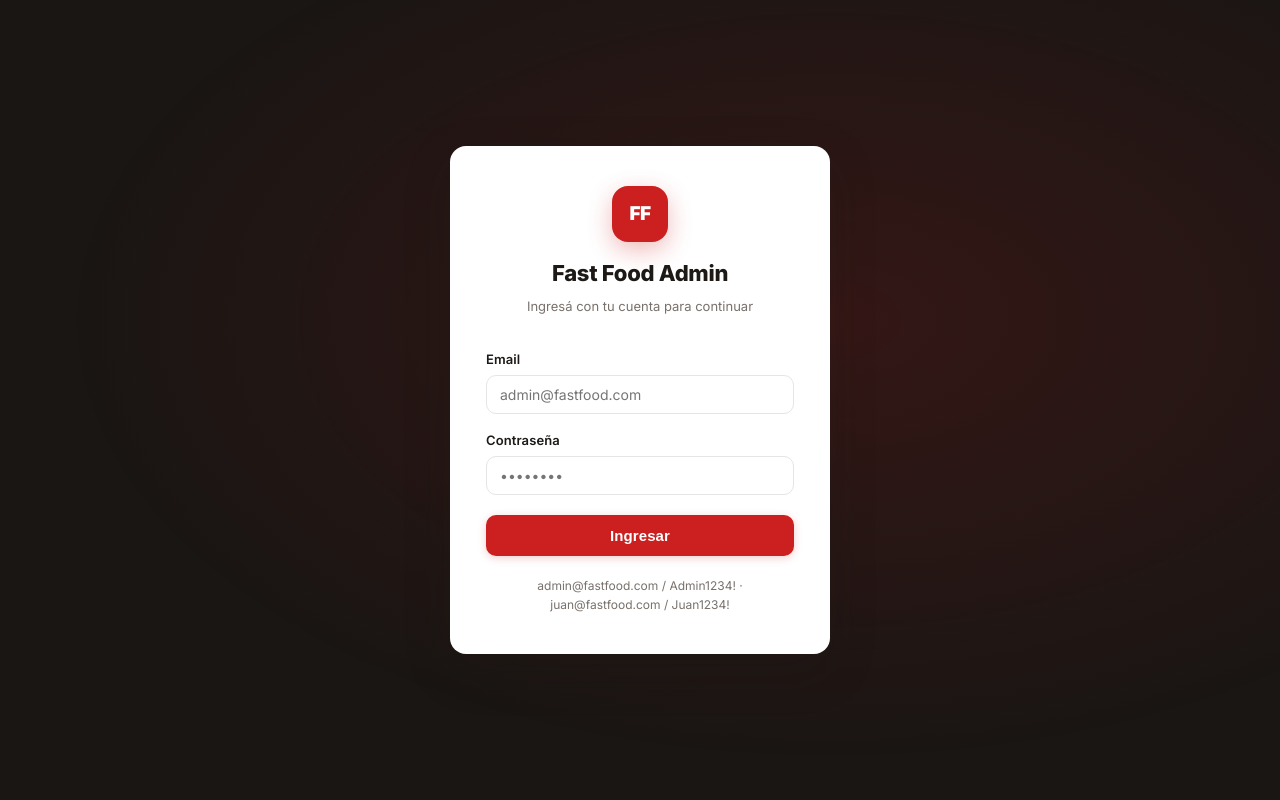
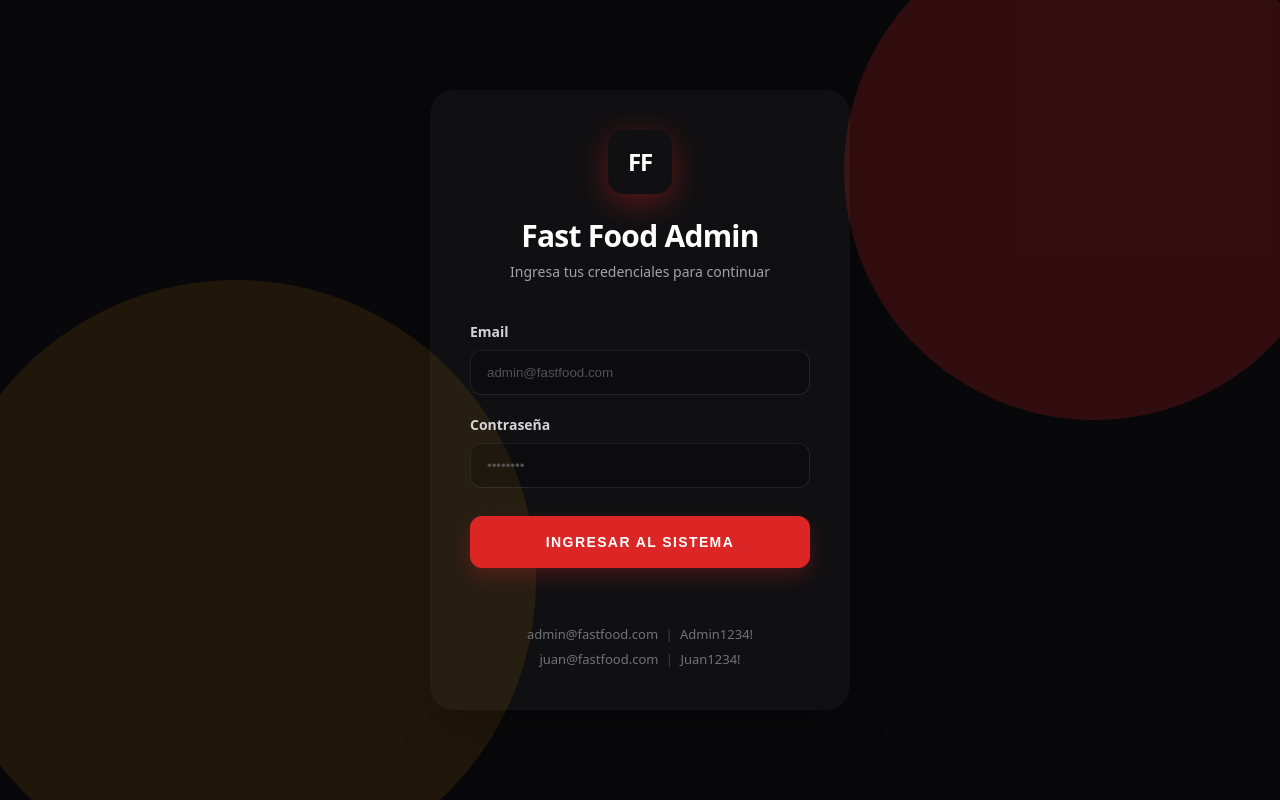
Before and after one commit to Salita-Verde-SA/Parcial2-Espejo-Magni, a React (Vite) app in the folder frontend/: page /login in a window 1280 px wide. Built offline with nearby package versions, Linux system fonts and the light colour scheme; no server answers; what @mercadopago/sdk-react would draw is missing.

Commit message:
Rediseño de login

```diff
--- a/frontend/src/index.css
+++ b/frontend/src/index.css
@@ -518,60 +518,7 @@ tbody td {
 .alert-danger  { background: var(--danger-bg);  color: #991B1B; border: 1px solid #FECACA; }
 .alert-success { background: var(--success-bg); color: #166534; border: 1px solid #BBF7D0; }
 
-/* ─── Login ─────────────────────────────────────────────────────────────────── */
-.login-page {
-  min-height: 100vh;
-  background: var(--navbar-bg);
-  display: flex;
-  align-items: center;
-  justify-content: center;
-  padding: 20px;
-}
-
-.login-page::before {
-  content: '';
-  position: fixed;
-  inset: 0;
-  background: radial-gradient(ellipse at 65% 40%, rgba(204,31,31,.15) 0%, transparent 65%);
-  pointer-events: none;
-}
-
-.login-card {
-  background: var(--surface);
-  border-radius: var(--radius-lg);
-  box-shadow: var(--shadow-lg);
-  padding: 40px 36px;
-  width: 100%;
-  max-width: 380px;
-  position: relative;
-  z-index: 1;
-}
-
-.login-logo {
-  text-align: center;
-  margin-bottom: 32px;
-}
-
-.login-logo-mark {
-  display: inline-flex;
-  align-items: center;
-  justify-content: center;
-  width: 56px; height: 56px;
-  background: var(--brand);
-  border-radius: 16px;
-  margin-bottom: 14px;
-  font-size: 19px;
-  font-weight: 900;
-  color: #fff;
-  letter-spacing: -.5px;
-  box-shadow: 0 8px 24px rgba(204,31,31,.3);
-}
-
-.login-logo h1 { font-size: 22px; font-weight: 800; color: var(--text); letter-spacing: -.3px; }
-.login-logo p  { color: var(--text-muted); font-size: 13px; margin-top: 5px; }
-
-.login-card .form-input { width: 100%; }
-.login-card .btn-primary { width: 100%; justify-content: center; padding: 12px; font-size: 15px; margin-top: 4px; }
+/* ─── Login (Migrated to Tailwind in LoginPage.tsx) ────────────────────────── */
 
 /* ─── Empty state ───────────────────────────────────────────────────────────── */
 .empty-state {
--- a/frontend/src/pages/LoginPage.tsx
+++ b/frontend/src/pages/LoginPage.tsx
@@ -8,7 +8,6 @@ import { useNavigate } from 'react-router-dom'
 import { login } from '../api/auth'
 
 export default function LoginPage() {
-  // useState: estado local del componente (no necesita store global)
   const [email, setEmail]       = useState('')
   const [password, setPassword] = useState('')
   const [error, setError]       = useState('')     // mensaje de error a mostrar
@@ -16,85 +15,100 @@ export default function LoginPage() {
 
   const navigate = useNavigate()
 
-  // ─── handleSubmit ─────────────────────────────────────────────────────────
-  // Se llama al enviar el formulario.
-  // Patrón estándar: try/catch/finally para manejar el estado de carga.
   async function handleSubmit(e: FormEvent) {
-    e.preventDefault()   // evita que el navegador recargue la página (comportamiento default del form)
+    e.preventDefault()
     setError('')
     setLoading(true)
     try {
       await login(email, password)
-      // Si login() no lanzó error → credenciales correctas → redirige
-      navigate('/', { replace: true })  // replace: true → no puede volver con "Atrás" al login
+      navigate('/', { replace: true })
     } catch (err: unknown) {
-      // Extrae el mensaje de error del backend (FastAPI devuelve { detail: "..." })
-      // La cadena de "?" (optional chaining) evita crashes si alguna parte es undefined
       const msg =
         (err as { response?: { data?: { detail?: string } } })?.response?.data
           ?.detail ?? 'Email o contraseña incorrectos'
       setError(msg)
     } finally {
-      setLoading(false)  // siempre se ejecuta, tanto si hay error como si no
+      setLoading(false)
     }
   }
 
   return (
-    <div className="login-page">
-      {/* Tarjeta blanca flotante sobre el fondo oscuro */}
-      <div className="login-card">
+    <div className="min-h-screen bg-[#08080A] flex items-center justify-center p-4 relative overflow-hidden font-sans">
+      {/* Background glow effects */}
+      <div className="absolute top-[-10%] right-[-5%] w-[500px] h-[500px] bg-red-600/20 rounded-full blur-[80px] pointer-events-none" />
+      <div className="absolute bottom-[-10%] left-[-5%] w-[600px] h-[600px] bg-amber-500/10 rounded-full blur-[80px] pointer-events-none" />
 
-        {/* Logo de la app */}
-        <div className="login-logo">
-          <div className="login-logo-mark">FF</div>
-          <h1>Fast Food Admin</h1>
-          <p>Ingresá con tu cuenta para continuar</p>
+      {/* Login Card */}
+      <div className="w-full max-w-[420px] bg-white/[0.03] backdrop-blur-2xl border border-white/10 rounded-3xl p-8 sm:p-10 shadow-2xl relative z-10">
+
+        {/* Header */}
+        <div className="text-center mb-10">
+          <div className="inline-flex items-center justify-center w-16 h-16 rounded-2xl bg-gradient-to-br from-red-500 to-red-700 shadow-[0_8px_32px_rgba(220,38,38,0.4)] mb-6">
+            <span className="text-2xl font-black text-white tracking-tighter">FF</span>
+          </div>
+          <h1 className="text-2xl sm:text-3xl font-bold text-white tracking-tight mb-2">Fast Food Admin</h1>
+          <p className="text-sm text-neutral-400 font-medium">Ingresa tus credenciales para continuar</p>
         </div>
 
-        {/* Mensaje de error (solo se muestra si error !== "") */}
-        {error && <div className="alert alert-danger">{error}</div>}
+        {/* Error Alert */}
+        {error && (
+          <div className="mb-6 p-4 bg-red-500/10 border border-red-500/20 rounded-xl text-red-400 text-sm font-medium text-center">
+            {error}
+          </div>
+        )}
 
-        <form onSubmit={handleSubmit}>
-          <div className="form-group">
-            <label className="form-label" htmlFor="email">Email</label>
+        <form onSubmit={handleSubmit} className="space-y-5">
+          <div className="space-y-2">
+            <label className="block text-sm font-semibold text-neutral-300" htmlFor="email">Email</label>
             <input
               id="email"
-              className="form-input"
               type="email"
               autoComplete="email"
               placeholder="admin@fastfood.com"
               value={email}
-              // Patrón controlled input: el valor del input siempre es el del estado
               onChange={(e) => setEmail(e.target.value)}
               required
+              className="w-full bg-black/20 border border-white/10 text-white placeholder-neutral-600 rounded-xl px-4 py-3.5 focus:outline-none focus:border-red-500/50 focus:ring-1 focus:ring-red-500/50 transition-all duration-300"
             />
           </div>
 
-          <div className="form-group">
-            <label className="form-label" htmlFor="password">Contraseña</label>
+          <div className="space-y-2">
+            <label className="block text-sm font-semibold text-neutral-300" htmlFor="password">Contraseña</label>
             <input
               id="password"
-              className="form-input"
               type="password"
               autoComplete="current-password"
               placeholder="••••••••"
               value={password}
               onChange={(e) => setPassword(e.target.value)}
               required
+              className="w-full bg-black/20 border border-white/10 text-white placeholder-neutral-600 rounded-xl px-4 py-3.5 focus:outline-none focus:border-red-500/50 focus:ring-1 focus:ring-red-500/50 transition-all duration-300"
             />
           </div>
 
-          {/* disabled={loading}: bloquea el botón mientras espera la respuesta */}
-          <button className="btn btn-primary" type="submit" disabled={loading} style={{ width: '100%' }}>
-            {/* Muestra spinner girando mientras carga, si no muestra texto */}
-            {loading ? <span className="spinner" /> : 'Ingresar'}
-          </button>
+          <div className="pt-2">
+            <button
+              type="submit"
+              disabled={loading}
+              className="w-full bg-red-600 hover:bg-red-500 text-white font-bold rounded-xl px-4 py-4 shadow-[0_8px_20px_rgba(220,38,38,0.25)] hover:shadow-[0_10px_25px_rgba(220,38,38,0.4)] transition-all duration-300 transform hover:-translate-y-0.5 active:translate-y-0 disabled:opacity-50 disabled:cursor-not-allowed disabled:transform-none flex items-center justify-center uppercase tracking-widest text-sm border-none appearance-none"
+            >
+              {loading ? (
+                <svg className="animate-spin h-5 w-5 text-white" xmlns="http://www.w3.org/2000/svg" fill="none" viewBox="0 0 24 24">
+                  <circle className="opacity-25" cx="12" cy="12" r="10" stroke="currentColor" strokeWidth="4"></circle>
+                  <path className="opacity-75" fill="currentColor" d="M4 12a8 8 0 018-8V0C5.373 0 0 5.373 0 12h4zm2 5.291A7.962 7.962 0 014 12H0c0 3.042 1.135 5.824 3 7.938l3-2.647z"></path>
+                </svg>
+              ) : 'Ingresar al sistema'}
+            </button>
+          </div>
         </form>
 
-        {/* Credenciales de prueba para facilitar el desarrollo/presentación */}
-        <p style={{ textAlign: 'center', marginTop: 20, color: 'var(--text-muted)', fontSize: 12 }}>
-          admin@fastfood.com / Admin1234! · juan@fastfood.com / Juan1234!
-        </p>
+        {/* Test Credentials */}
+        <div className="mt-8 text-center border-t border-white/5 pt-6">
+          <p className="text-[13px] text-neutral-500 font-medium">
+            <span className="block mb-1">admin@fastfood.com <span className="mx-1 opacity-50">|</span> Admin1234!</span>
+            <span className="block">juan@fastfood.com <span className="mx-1 opacity-50">|</span> Juan1234!</span>
+          </p>
+        </div>
       </div>
     </div>
   )
```
